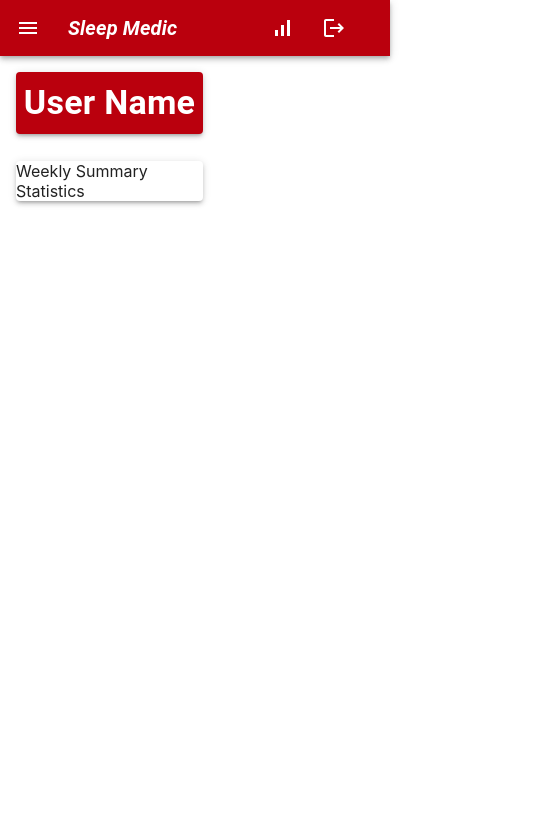
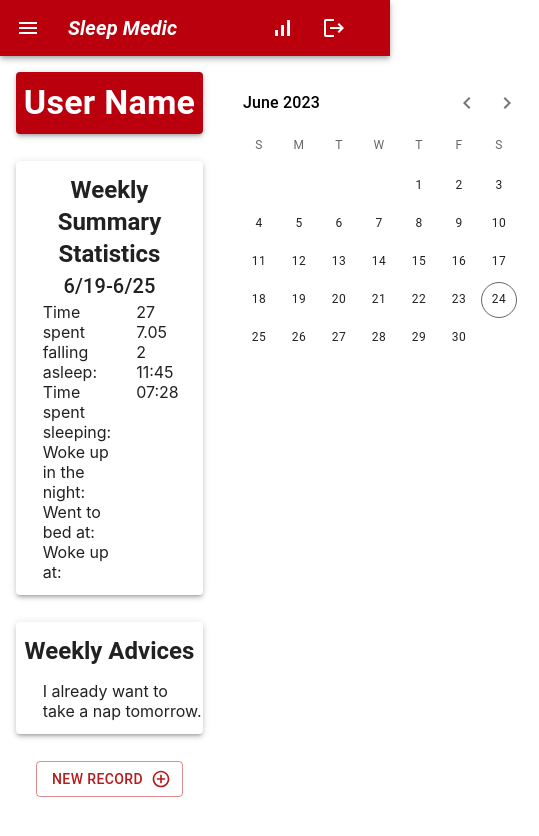
Before and after one commit to ronKovler/SleepMedic, a React (Create React App) app in the folder sleepmedic/: page /home in a window 390 px wide. Shown: the top 836 px of the page, 539 px wide, since content can reach past the window. Built offline with nearby package versions, Linux system fonts and the light colour scheme; what react-auth-kit would draw is missing.

Commit message:
Home page updates
Home page has all the static features from UI mockup, waiting to be connected with login page and added responsive variables on summary.

```diff
--- a/sleepmedic/src/Components/home/Home.js
+++ b/sleepmedic/src/Components/home/Home.js
@@ -1,23 +1,50 @@
 /*
  *  Home page for Sleep Medic app
  */
-// import dayjs from 'dayjs';
+import dayjs from 'dayjs';
 import * as React from 'react';
-
 import Box from '@mui/material/Box';
 import Grid from '@mui/material/Grid';
 import Stack from '@mui/material/Stack';
 import Navbar from '../navbar/Navbar';
 import Paper from '@mui/material/Paper';
 import Typography from '@mui/material/Typography';
-// import { DateCalendar } from '@mui/x-date-pickers/DateCalendar';
+import Button from '@mui/material/Button';
+import AddCircleOutlineIcon from '@mui/icons-material/AddCircleOutline';
+import { AdapterDayjs } from '@mui/x-date-pickers/AdapterDayjs';
+import { LocalizationProvider } from '@mui/x-date-pickers/LocalizationProvider';
+import { DateCalendar } from '@mui/x-date-pickers/DateCalendar';
 import { createTheme, styled } from '@mui/material/styles';
 
 // TODO: grab username from cookies
 let username = "User Name";
 
+let now = new Date();
+let avgFallAsleepTime = 27.00; // minutes
+let avgSleepTime = 7.05;
+let avgWokeUpTime = 2;
+let avgBedTime = '11:45'; //TODO: temporarily, need to change
+let avgUpTime = '07:28'; //TODO: temporarily, need to change
+console.log(avgBedTime);
+
+
+function getCurrentWeek() {
+    // start of week (Sunday)
+    let startOfWeek = new Date(now.setDate(now.getDate() - (now.getDay() + 6) % 7));
+    // End of week (Saturday)
+    let endOfWeek = new Date(startOfWeek);
+    endOfWeek.setDate(endOfWeek.getDate() + 6);
+
+    function formatDate(date) {
+      let month = date.getMonth() + 1;
+      let day = date.getDate();
+      return `${month}/${day}`;
+    }
+    return `${formatDate(startOfWeek)}-${formatDate(endOfWeek)}`;
+}
+
 export default function Home() {
-    // const [value, setValue] = React.useState(dayjs());
+    const currentWeek = getCurrentWeek();
 
     return (
         <Box>
@@ -44,19 +71,63 @@ export default function Home() {
                     {/* Weekly Summary Statistics */}
                     <Grid item xs={1} sx={{marginTop: '20pt'}}>
                         <Paper elevation={3}>
-                            Weekly Summary Statistics
+                            <Typography variant='h5' component='div' textAlign='center' paddingTop='10pt' fontWeight='bold'>
+                                Weekly Summary Statistics
+                            </Typography>
+                            <Typography variant='h6' component='div' textAlign='center'>
+                                {currentWeek}
+                            </Typography>
+                            <Grid container columns={2}>
+                                <Grid item xs={1}>
+                                    <Typography variant='body' component='div' textAlign='left' paddingLeft='20pt' paddingBottom='10pt'>
+                                        Time spent falling asleep: <br/>
+                                        Time spent sleeping: <br/>
+                                        Woke up in the night: <br/>
+                                        Went to bed at: <br/>
+                                        Woke up at: <br/>
+                                    </Typography>
+                                </Grid>
+                                <Grid item xs={1}>
+                                    <Typography variant='body' component='div' textAlign='left' paddingLeft='20pt' paddingBottom='20pt'>
+                                        {avgFallAsleepTime}<br/>
+                                        {avgSleepTime}<br/>
+                                        {avgWokeUpTime}<br/>
+                                        {avgBedTime}<br/>
+                                        {avgUpTime}<br/>
+                                    </Typography>
+                                </Grid>
+                            </Grid>
+
                         </Paper>
                     </Grid>
 
                     {/* Weekly Advices */}
+                    <Grid item xs={1} sx={{marginTop: '20pt'}}>
+                        <Paper elevation={3}>
+                            <Typography variant='h5' component='div' textAlign='center' paddingTop='10pt' fontWeight='bold'>
+                                Weekly Advices
+                            </Typography>
+                            <Typography variant='body' component='div' textAlign='left' paddingTop='10pt' paddingLeft='20pt' paddingBottom='10pt'>
+                                I already want to take a nap tomorrow.
+                            </Typography>
+                        </Paper>
+                    </Grid>
+
+
                     {/* Create New Record Button */}
+                    <Grid item xs={1} justifyContent='center' display='flex' marginTop='20pt'>
+                        {/* TODO: add event listener to create  */}
+                        <Button variant='outlined' endIcon={<AddCircleOutlineIcon/>}>New Record</Button>
+                    </Grid>
 
                 </Grid>
                 </Grid>
 
                 {/* RIGHT PANEL */}
                 <Grid item xs={1}>
-
+                    <LocalizationProvider dateAdapter={AdapterDayjs}>
+                        <DateCalendar views={['day']}/>
+                    </LocalizationProvider>
                 </Grid>
 
             </Grid>
```
